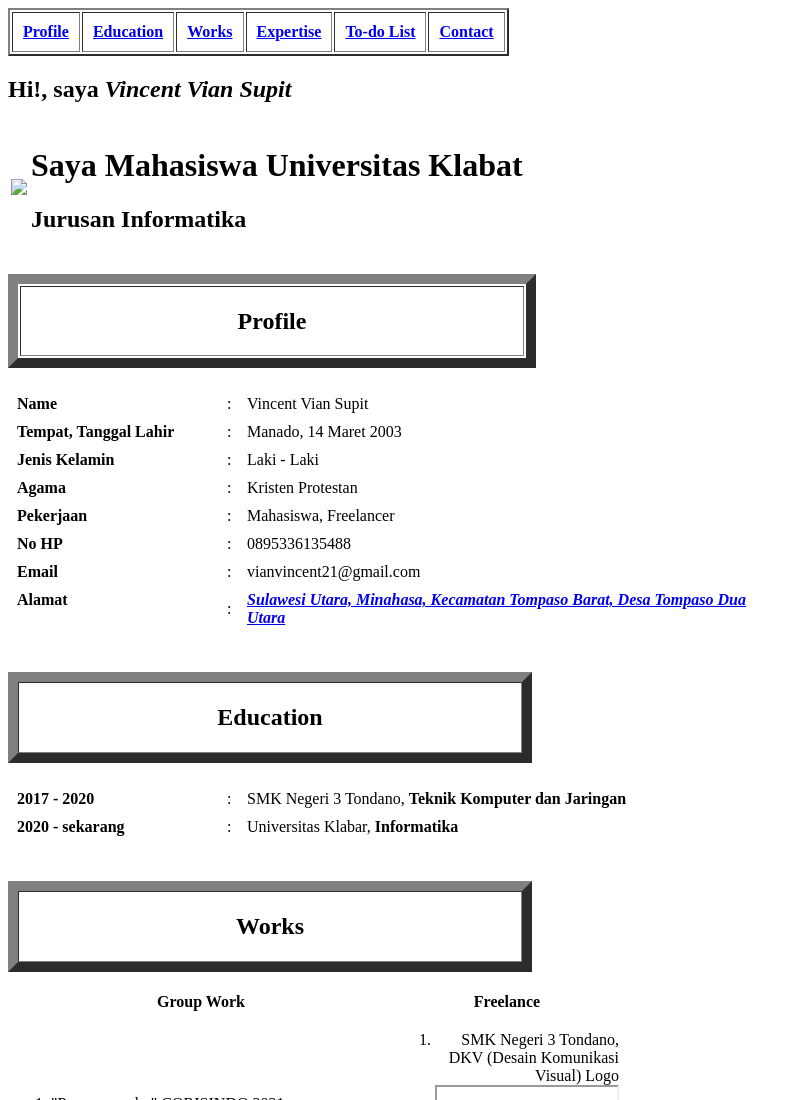
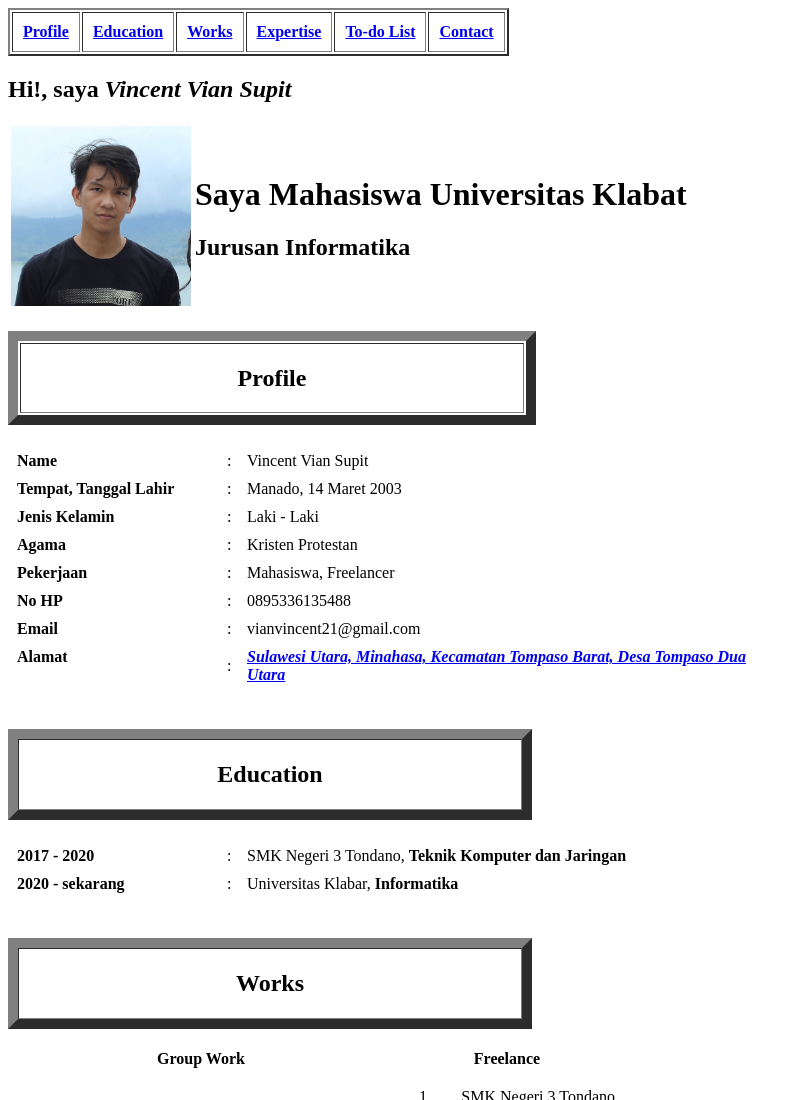
Before and after one commit to Vrove/-Bio, a plain HTML site: page index.html in a window 1280 px wide. Shown: the top 1100 px of the page, without its empty margins (0-801 px from the left). Drawn offline with Linux system fonts and the light colour scheme; grey boxes are pictures that could not be loaded.

Commit message:
Update index.html

```diff
--- a/index.html
+++ b/index.html
@@ -36,7 +36,7 @@
                 <h2>Hi!, saya <i>Vincent Vian Supit</i></h2>
                     <tr>
                         <td>
-                            <img src="/WebDesign/tugas/elements/img/IMG_4561.jpg" width="180">
+                            <img src="/elements/img/IMG_4561.jpg" width="180">
                         </td>
                         <td>
                             <h1>Saya Mahasiswa Universitas Klabat</h1>
```
